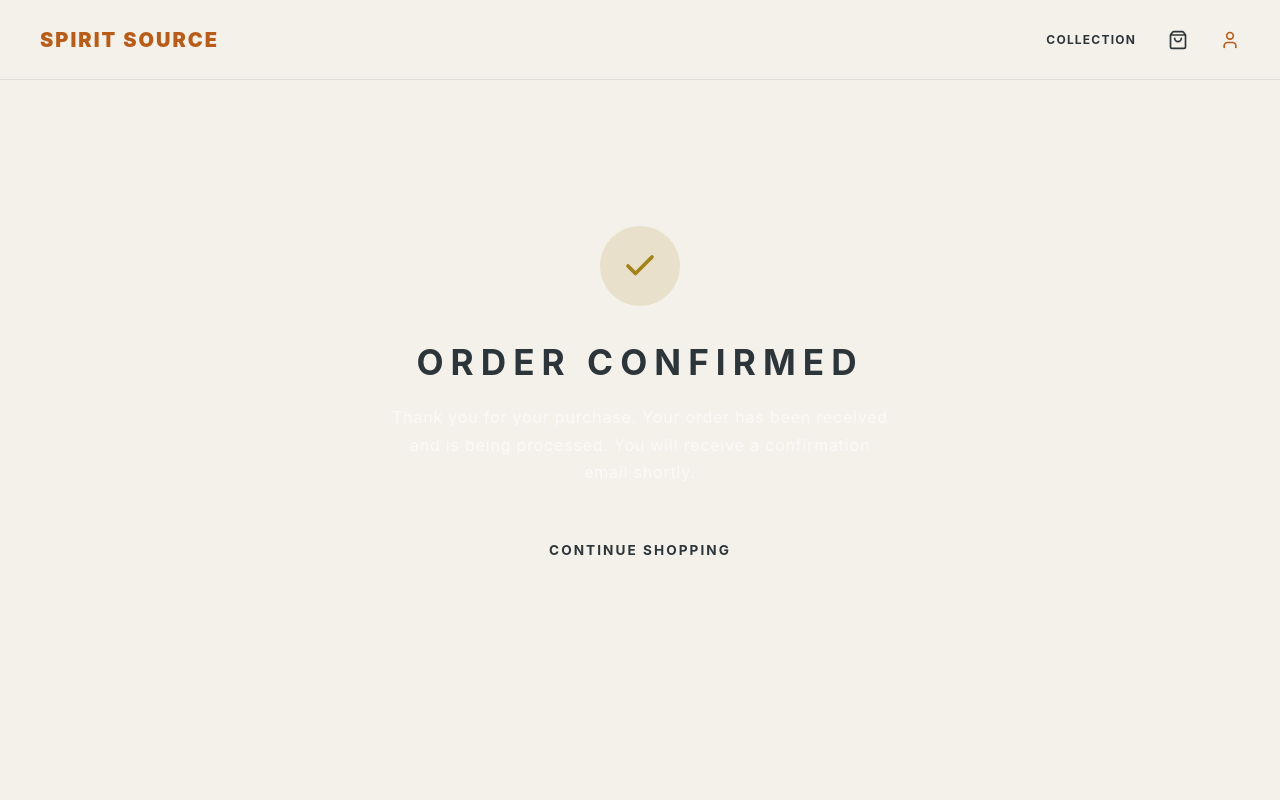
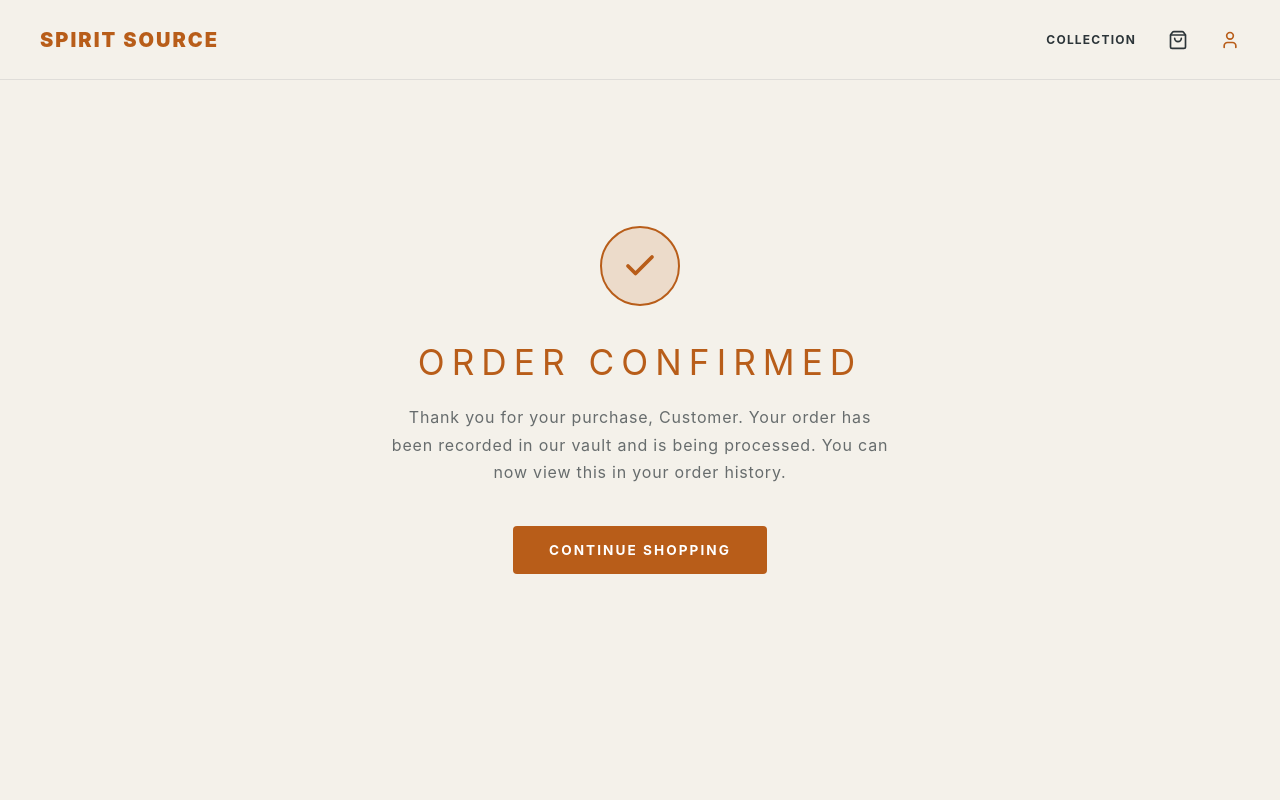
Before and after one commit to aryansaini-71/CPRG306-Final-Project, a Next.js app: page /success in a window 1280 px wide. Shown: the top 800 px of the page. Built offline with nearby package versions, Linux system fonts and the light colour scheme; no server answers.

Commit message:
Adding Order Hsitory part

```diff
--- a/app/success/page.tsx
+++ b/app/success/page.tsx
@@ -1,26 +1,56 @@
 "use client";
 import React, { useEffect } from "react";
 import Link from "next/link";
-import { useCart } from "../context/cart-context";
+import { useCart } from "../context/cart-context"; //
+import { useAuth } from "@/app/context/auth-context"; //
+import { supabase } from "@/lib/supabase"; //
 
 export default function SuccessPage() {
-  const { clearCart } = useCart();
+  const { cart, clearCart, getTotal } = useCart(); //
+  const { user } = useAuth(); //
 
-  // Clear the cart once the user lands on this page
   useEffect(() => {
-    clearCart();
-  }, []);
+    const recordOrderAndClear = async () => {
+      // Only proceed if there is an active user and items to record
+      if (user && cart.length > 0) {
+        try {
+          // 1. Insert order details into the 'orders' table
+          const { error } = await supabase.from('orders').insert([{
+            user_id: user.id,
+            customer_email: user.email,
+            items: cart, // Stores the array of product objects
+            total_amount: getTotal(),
+            status: 'paid'
+          }]);
+
+          if (error) {
+            console.error("Error recording order:", error.message);
+          } else {
+            // 2. Clear the cart state only after successful database entry
+            clearCart();
+          }
+        } catch (err) {
+          console.error("Database operation failed:", err);
+        }
+      } else if (!user && cart.length > 0) {
+        // If a guest payment happened, we still clear the cart
+        clearCart();
+      }
+    };
+
+    recordOrderAndClear();
+  }, [user, cart, clearCart, getTotal]); //
 
   return (
     <main
       style={{
-        backgroundColor: "var(--brand-dark)",
+        backgroundColor: "var(--bg-main)", // Matches Heritage Distillery theme
         minHeight: "100vh",
         display: "flex",
         alignItems: "center",
         justifyContent: "center",
         padding: "40px 20px",
-        color: "var(--brand-cream)",
+        color: "var(--text-main)",
       }}
     >
       <div style={{ maxWidth: "500px", textAlign: "center" }}>
@@ -30,8 +60,8 @@ export default function SuccessPage() {
             width: "80px",
             height: "80px",
             borderRadius: "50%",
-            backgroundColor: "rgba(163, 130, 26, 0.15)",
-            border: "2px solid var(--brand-gold)",
+            backgroundColor: "rgba(184, 93, 25, 0.15)", // Cognac accent background
+            border: "2px solid var(--accent-primary)", // Cognac border
             display: "flex",
             alignItems: "center",
             justifyContent: "center",
@@ -43,7 +73,7 @@ export default function SuccessPage() {
             height="36"
             viewBox="0 0 24 24"
             fill="none"
-            stroke="#A3821A"
+            stroke="var(--accent-primary)" //
             strokeWidth="2.5"
             strokeLinecap="round"
             strokeLinejoin="round"
@@ -54,41 +84,44 @@ export default function SuccessPage() {
 
         <h1
           style={{
-            color: "var(--brand-gold)",
+            color: "var(--accent-primary)", //
             fontSize: "2.2rem",
             letterSpacing: "0.2em",
             marginBottom: "16px",
-            fontWeight: "bold",
+            fontWeight: "black",
+            textTransform: "uppercase"
           }}
         >
-          ORDER CONFIRMED
+          Order Confirmed
         </h1>
 
         <p
           style={{
             fontSize: "1rem",
-            color: "rgba(255,255,255,0.6)",
+            color: "var(--text-main)",
+            opacity: 0.7,
             lineHeight: "1.7",
             marginBottom: "40px",
             letterSpacing: "0.05em",
           }}
         >
-          Thank you for your purchase. Your order has been received and is being
-          processed. You will receive a confirmation email shortly.
+          Thank you for your purchase, {user?.email || "Customer"}. Your order has been recorded in our vault
+          and is being processed. You can now view this in your order history.
         </p>
 
         <Link
           href="/products"
           style={{
             display: "inline-block",
-            backgroundColor: "var(--brand-gold)",
-            color: "var(--brand-dark)",
+            backgroundColor: "var(--accent-primary)", //
+            color: "white",
             padding: "14px 36px",
-            borderRadius: "5px",
+            borderRadius: "4px",
             textDecoration: "none",
             fontWeight: "bold",
             letterSpacing: "0.15em",
             fontSize: "0.85rem",
+            transition: "all 0.3s ease"
           }}
         >
           CONTINUE SHOPPING
```
